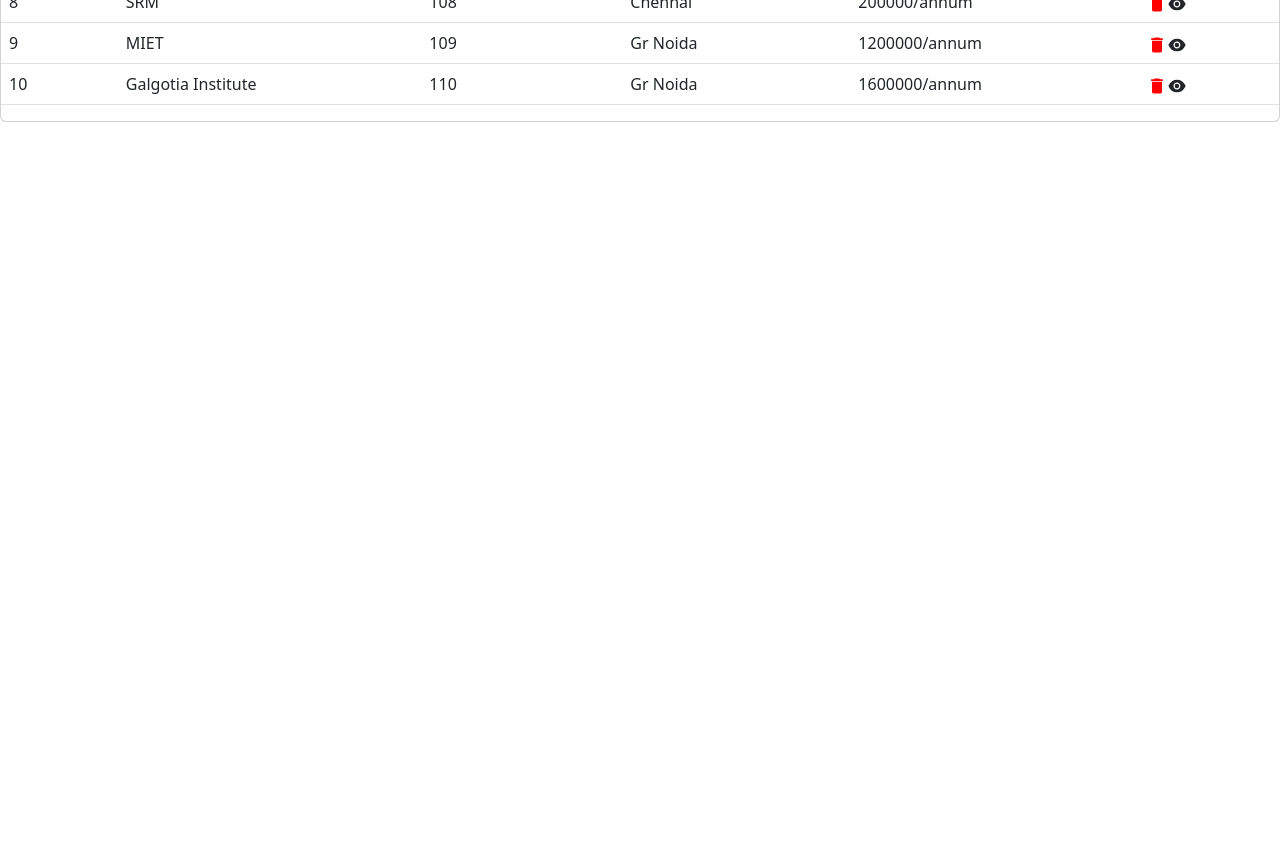
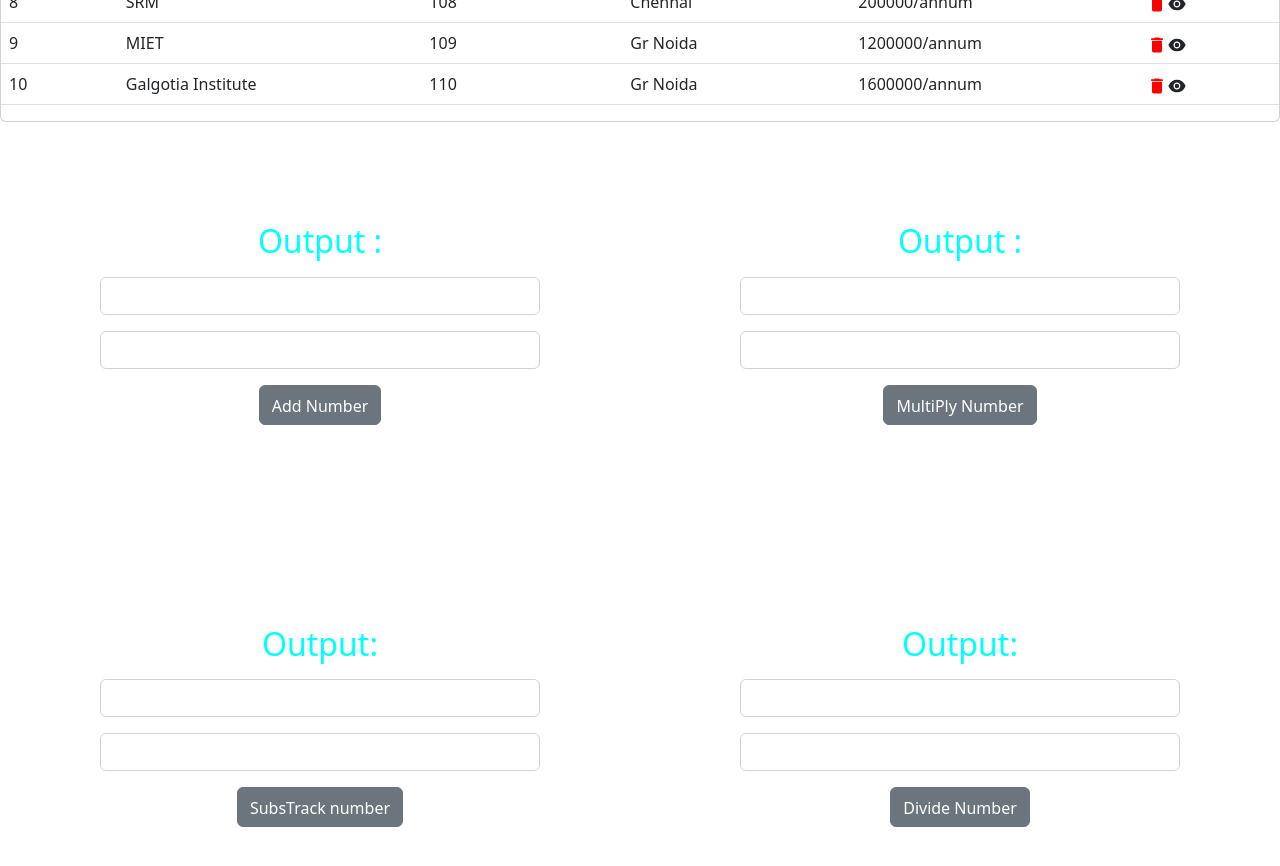
Before and after one commit to abhips99/New-Project, a React (Create React App) app: page / in a window 1280 px wide. Shown: the part 640-1506 px from the top of the page. Before the commit the page ends 800 px from the top, so only its background shows below. Built offline with nearby package versions, Linux system fonts and the light colour scheme.

Commit message:
calculator function add

```diff
--- a/src/App.js
+++ b/src/App.js
@@ -2,6 +2,10 @@
 // import ComponentA from "./Component/props/ComponentA";
 import HookUseState from "./Component/hooks/HookUseState";
 import "bootstrap/dist/css/bootstrap.min.css";
+import AddCal from "./Component/abhical/AddCal";
+import MultiplyCal from "./Component/abhical/MultiplyCal";
+import SubstrackCal from "./Component/abhical/SubstrackCal";
+import DivideCal from "./Component/abhical/DivideCal";
 // import Calculator from "./Component/calculator/caladd";
 
 function App () {
@@ -28,9 +32,14 @@
     <p className="helloHeading">Hello {text}</p>
     {/* <ComponentA /> */}
     <HookUseState />
+    <div className="calculator">
+      <AddCal />
+      <MultiplyCal />
+      <SubstrackCal />
+      <DivideCal />
+    </div>
     {/* <Calculator /> */}
   </>
-
 );
 }
 
--- /dev/null
+++ b/src/Component/abhical/AddCal.js
@@ -0,0 +1,47 @@
+import { useState } from "react";
+import { Button, Input } from "reactstrap";
+import "./styles.css";
+
+const AddCal = () => {
+
+    const [inputOne, setInputOne] = useState("");
+    const [inputSec, setInputSec] = useState("");
+    const [output, setOutput] = useState(true);
+    const [isError, setIsError] = useState(false);
+
+    const handleChangeOne = (e) =>{
+        setInputOne(e.target.value);
+    };
+    const handleChangeSec = (e) =>{
+        setInputSec(e.target.value);
+    }
+
+    const handleSubmit = (e) =>{
+        e.preventDefault();
+        if (inputOne === "" || inputSec === "") {
+            setOutput("");
+        } else {
+            const Data = parseInt(inputOne) + parseInt(inputSec)
+            setOutput(Data);
+        }
+        setIsError(true)
+    }
+
+    return (
+        <div className="wrapper">
+            <h2>Output : {output}</h2>
+            <div className="inputFiled">
+                <Input type="number" onChange={handleChangeOne} />
+               {isError && inputOne === "" ? <span>Please Enter Vaild Input</span> : "" }
+            </div>
+            <div className="inputFiled">
+                <Input type="number" onChange={handleChangeSec} />
+                {isError && inputSec === "" ? <span>Please Enter Vaild Input</span> : "" }
+            </div>
+            <Button onClick={handleSubmit}>Add Number</Button>
+        </div>
+    );
+
+}
+
+export default AddCal;
--- /dev/null
+++ b/src/Component/abhical/DivideCal.js
@@ -0,0 +1,50 @@
+import { useState } from "react";
+import { Button, Input } from "reactstrap";
+
+
+const DivideCal = () =>{
+
+    const [inputOne, setInputOne] = useState("");
+    const [inputSec, setInputSec] = useState("");
+    const [isError, setIsError] = useState(false);
+    const [output, setOutput] = useState(true);
+
+    const handleChangeOne =(e) =>{
+        setInputOne(e.target.value);
+    }
+
+    const handleChangeSec = (e) =>{
+        setInputSec(e.target.value);
+    }
+
+    const handleSubmit = (e) =>{
+        e.preventDefault();
+
+        if (inputOne === "" || inputSec === "") {
+            setOutput("");
+        } else {
+            const Data = parseInt(inputOne) / parseInt(inputSec);
+            setOutput(Data);
+        }
+        setIsError(true)
+
+    }
+
+    return (
+        <div className="wrapper">
+            <h2>Output: {output}</h2>
+            <div className="inputFiled">
+                <Input type="number" onChange={handleChangeOne} />
+                {isError && inputOne === "" ? <span>Please Enter Vaild Input</span> : "" }
+            </div>
+            <div className="inputFiled">
+                <Input type="number" onChange={handleChangeSec}/>
+                {isError && inputSec === "" ? <span>Please Enter Vaild Input</span> : ""}
+            </div>
+            <Button onClick={handleSubmit}>Divide Number</Button>
+        </div>
+    );
+
+}
+
+export default DivideCal;
--- /dev/null
+++ b/src/Component/abhical/MultiplyCal.js
@@ -0,0 +1,47 @@
+import { useState } from "react";
+import { Button, Input } from "reactstrap";
+import "./styles.css";
+
+const MultiplyCal = () => {
+
+    const [inputOne, setInputOne] = useState("");
+    const [inputSec, setInputSec] = useState("");
+    const [output, setOutput] = useState(true);
+    const [isError, setIsError] = useState(false);
+
+    const handleChangeOne = (e) =>{
+        setInputOne(e.target.value);
+    };
+    const handleChangeSec = (e) =>{
+        setInputSec(e.target.value);
+    }
+
+    const handleSubmit = (e) =>{
+        e.preventDefault();
+        if (inputOne === "" || inputSec === "") {
+            setOutput("");
+        } else {
+            const Data = parseInt(inputOne) * parseInt(inputSec)
+            setOutput(Data);
+        }
+        setIsError(true)
+    }
+
+    return (
+        <div className="wrapper">
+            <h2>Output : {output}</h2>
+            <div className="inputFiled">
+                <Input type="number" onChange={handleChangeOne} />
+               {isError && inputOne === "" ? <span>Please Enter Vaild Input</span> : "" }
+            </div>
+            <div className="inputFiled">
+                <Input type="number" onChange={handleChangeSec} />
+                {isError && inputSec === "" ? <span>Please Enter Vaild Input</span> : "" }
+            </div>
+            <Button onClick={handleSubmit}>MultiPly Number</Button>
+        </div>
+    );
+
+}
+
+export default MultiplyCal;
--- /dev/null
+++ b/src/Component/abhical/SubstrackCal.js
@@ -0,0 +1,50 @@
+import { useState } from "react";
+import { Button, Input } from "reactstrap";
+
+
+const SubstrackCal = () =>{
+
+    const [inputOne, setInputOne] = useState("");
+    const [inputSec, setInputSec] = useState("");
+    const [output, setOutput] = useState(true);
+    const [isError, setIsError] = useState(false);
+
+
+    const handleChangeOne = (e) =>{
+        setInputOne(e.target.value);
+    };
+    const handleChangeSec = (e) =>{
+        setInputSec(e.target.value);
+    };
+
+    const handleSubmit =(e) =>{
+
+        e.preventDefault();
+
+        if (inputOne === "" || inputSec === "") {
+            setOutput("");
+        } else {
+            const Data = parseInt(inputOne) - parseInt(inputSec);
+            setOutput(Data);
+        }
+        setIsError(true);
+    };
+
+    return (
+        <div className="wrapper">
+            <h2>Output: {output}</h2>
+            <div className="inputFiled">
+                <Input type="number" onChange={handleChangeOne}/>
+                {isError && inputOne === "" ? <span>Please Enter Vaild Input</span> : ""}
+            </div>
+            <div className="inputFiled">
+                <Input type="number" onChange={handleChangeSec} />
+                {isError && inputSec === "" ? <span>Please Enter Vaild Input</span> : ""}
+            </div>
+            <Button onClick={handleSubmit}>SubsTrack number</Button>
+        </div>
+    );
+
+}
+
+export default SubstrackCal;
--- /dev/null
+++ b/src/Component/abhical/styles.css
@@ -0,0 +1,24 @@
+.wrapper{
+    width: 50%;
+    margin: 100px auto;
+    padding: 0 100px;
+}
+.wrapper h2{
+    color: aqua;
+    text-align: center;
+    padding-bottom: 8px;
+}
+.inputFiled{
+    padding-bottom: 16px;
+}
+.inputFiled span{
+    color: red;
+    font-size: 12px;
+}
+.wrapper button{
+    display: flex;
+    align-items: center;
+    justify-content: center;
+    margin: 0 auto;
+    padding-top: 8px;
+}
--- a/src/Component/hooks/HookUseState.jsx
+++ b/src/Component/hooks/HookUseState.jsx
@@ -40,7 +40,6 @@
         const data = user.filter((clg)=>{
             return clg.collegeID === id
         });
-        console.log(data[0]);
         setCollegeObj({
             clgId : data[0].collegeID,
             clgName : data[0].collegeName,
--- a/src/styles/styles.css
+++ b/src/styles/styles.css
@@ -27,3 +27,8 @@
     color: red;
     text-align: center;
 }
+.calculator{
+    display: flex;
+    align-items: center;
+    flex-wrap: wrap;
+}
```
Lines whose indentation alone changed are shown as unchanged.
